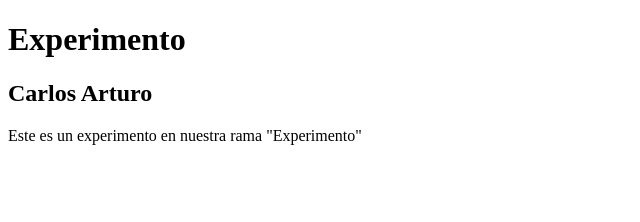
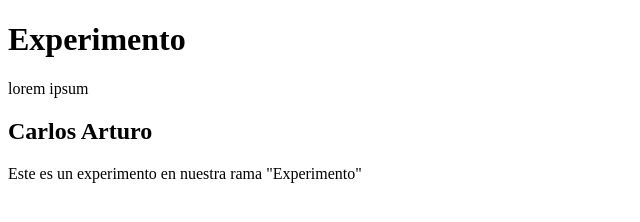
Before and after one commit to panchogithub/repositorio, a plain HTML site: page index.html in a window 1280 px wide. Shown: the whole page, without its empty margins (0-640 px from the left). Drawn offline with Linux system fonts and the light colour scheme.

Commit message:
se agrego una columna
segunda prueba

```diff
--- a/index.html
+++ b/index.html
@@ -8,6 +8,10 @@
 	<header>
 		<h1>Experimento</h1>
 	</header>
+
+	<div class="columna">
+		<p>lorem ipsum</p>
+	</div>
 <div class="container">
 	<h2>Carlos Arturo</h2>
 </div>
```
